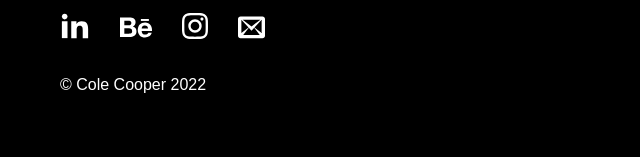
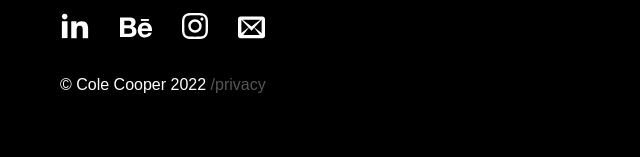
Before and after one commit to cocooper/web-portfolio, a plain HTML site: page pages/about.html in a window 1280 px wide. Shown: the part 833-990 px from the top of the page, 0-640 px from the left. Drawn offline with Linux system fonts and the light colour scheme; a web font is replaced by a local one.

Commit message:
update
privacy policy

```diff
--- a/css/styles.css
+++ b/css/styles.css
@@ -400,6 +400,10 @@ footer p {
 	line-height: 3rem;
 }
 
+.footer-privacy {
+	color: #555;
+}
+
 
 
 
--- a/pages/about.html
+++ b/pages/about.html
@@ -88,7 +88,7 @@
 				<a href="mailto:coopercdesign@gmail.com" target="_blank"><img src="../img/envelop.svg" alt="envelop"></a>
 			</div>
 		</div>
-		<p>&copy; Cole Cooper 2022</p>
+		<p>&copy; Cole Cooper 2022 <a class="footer-privacy" href="../privacy.txt" target="_blank">/privacy</a></p>
 	</footer>
 
 <script src="../js/main.js"></script>
```
Also changed, not shown: index.html (+1 -1 lines), pages/acaa-patch.html (+1 -1 lines), pages/acb-project.html (+1 -1 lines), pages/app-concept-and-promo-booklet.html (+1 -1 lines), pages/contact.html (+1 -1 lines), pages/form-sent.html (+1 -1 lines), pages/peace-pastel.html (+1 -1 lines), pages/projects.html (+1 -1 lines), pages/prosports.html (+1 -1 lines), pages/retro-rebrand.html (+1 -1 lines), pages/sport-icon-set.html (+1 -1 lines), pages/wedding-monogram.html (+1 -1 lines), privacy.txt (added).
